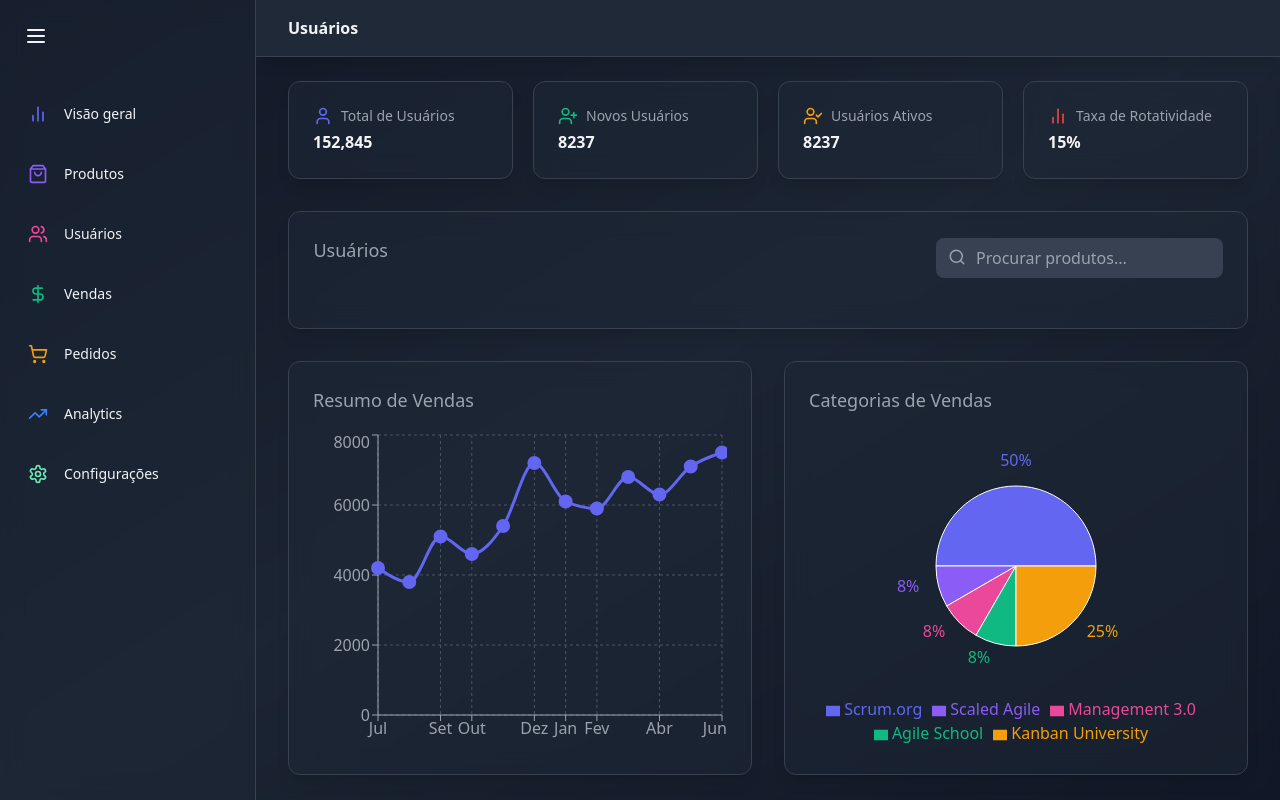
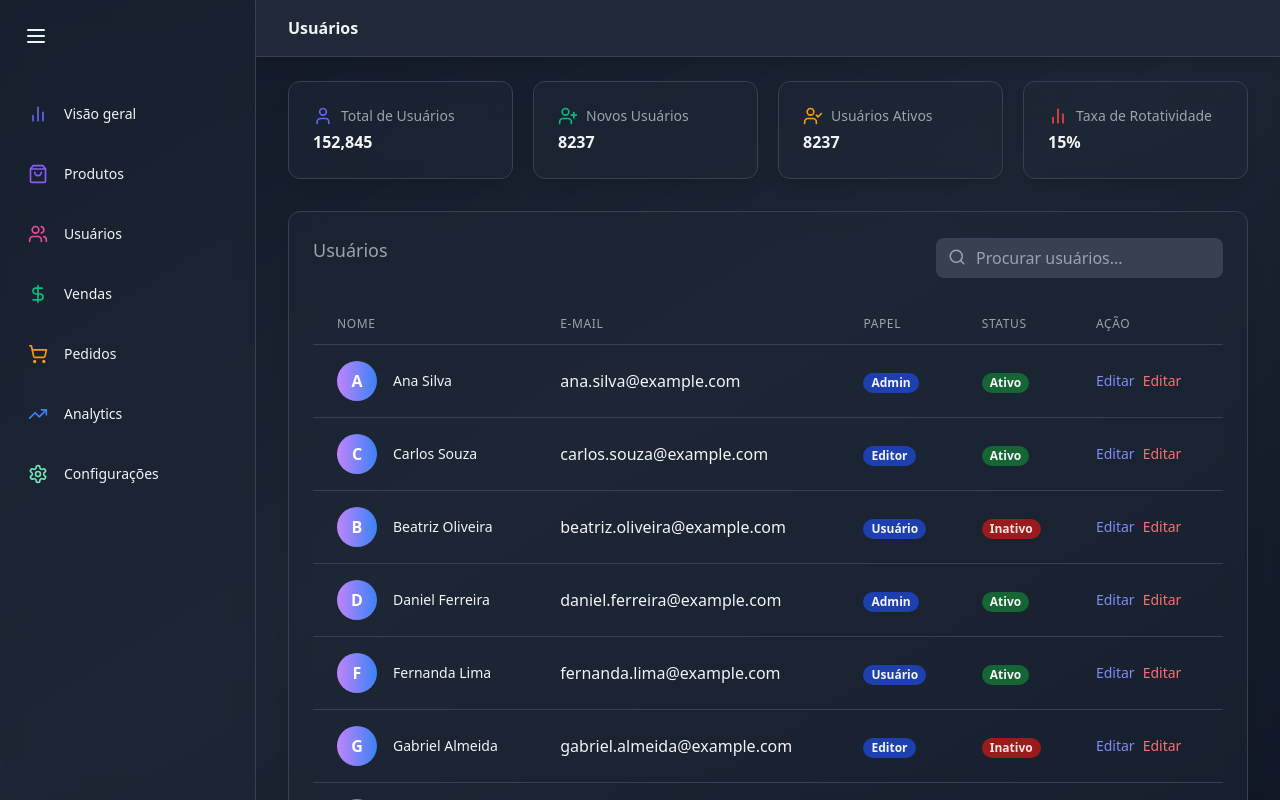
Before and after one commit to thaynathauany/Dashboard, a React (Vite) app: page /usuarios in a window 1280 px wide. Built offline with nearby package versions, Linux system fonts and the light colour scheme.

Commit message:
Página de usuários finalizada

```diff
--- /dev/null
+++ b/src/components/users/UserActivityHeatmap.jsx
@@ -0,0 +1,49 @@
+import { motion } from "framer-motion"
+import { Bar, BarChart, CartesianGrid, Legend, ResponsiveContainer, Tooltip, XAxis, YAxis } from "recharts";
+
+const userActivityData = [
+	{ name: "Seg", "0-4": 20, "4-8": 40, "8-12": 60, "12-16": 80, "16-20": 100, "20-24": 30 },
+	{ name: "Ter", "0-4": 30, "4-8": 50, "8-12": 70, "12-16": 90, "16-20": 110, "20-24": 40 },
+	{ name: "Qua", "0-4": 40, "4-8": 60, "8-12": 80, "12-16": 100, "16-20": 120, "20-24": 50 },
+	{ name: "Qui", "0-4": 50, "4-8": 70, "8-12": 90, "12-16": 110, "16-20": 130, "20-24": 60 },
+	{ name: "Sex", "0-4": 60, "4-8": 80, "8-12": 100, "12-16": 120, "16-20": 140, "20-24": 70 },
+	{ name: "Sab", "0-4": 70, "4-8": 90, "8-12": 110, "12-16": 130, "16-20": 150, "20-24": 80 },
+	{ name: "Dom", "0-4": 80, "4-8": 100, "8-12": 120, "12-16": 140, "16-20": 160, "20-24": 90 },
+];
+const UserActivityHeatmap = () => {
+  return (
+    <motion.div
+    className="bg-gray-800 bg-opacity-50 backdrop-blur-md shadow-lg rounded-lg p-6 border border-gray-700"
+    initial= {{ opacity: 0, y: 20 }}
+    animate={{ opacity: 1, y: 0 }}
+    transition={{ delay: 0.4 }}
+    >
+      <h2 className="text-lg font-medium mb-4 text-gray-400">Mapa de Calor de Atividade do Usuário</h2>
+      <div style={{width: "100%", height: 300}}>
+      <ResponsiveContainer>
+					<BarChart data={userActivityData}>
+						<CartesianGrid strokeDasharray='3 3' stroke='#374151' />
+						<XAxis dataKey='name' stroke='#9CA3AF' />
+						<YAxis stroke='#9CA3AF' />
+						<Tooltip
+							contentStyle={{
+								backgroundColor: "rgba(31, 41, 55, 0.8)",
+								borderColor: "#4B5563",
+							}}
+							itemStyle={{ color: "#E5E7EB" }}
+						/>
+						<Legend />
+						<Bar dataKey='0-4' stackId='a' fill='#6366F1' />
+						<Bar dataKey='4-8' stackId='a' fill='#8B5CF6' />
+						<Bar dataKey='8-12' stackId='a' fill='#EC4899' />
+						<Bar dataKey='12-16' stackId='a' fill='#10B981' />
+						<Bar dataKey='16-20' stackId='a' fill='#F59E0B' />
+						<Bar dataKey='20-24' stackId='a' fill='#3B82F6' />
+					</BarChart>
+				</ResponsiveContainer>
+      </div>
+    </motion.div>
+  )
+}
+
+export default UserActivityHeatmap
--- /dev/null
+++ b/src/components/users/UserDemograpicChart.jsx
@@ -0,0 +1,53 @@
+import { motion } from "framer-motion";
+import { PieChart, Pie, Cell, ResponsiveContainer, Tooltip, Legend } from "recharts";
+
+const COLORS = ["#8884d8", "#82ca9d", "#ffc658", "#ff8042", "#0088FE"];
+
+const userDemographicsData = [
+	{ name: "18-24", value: 20 },
+	{ name: "25-34", value: 30 },
+	{ name: "35-44", value: 25 },
+	{ name: "45-54", value: 15 },
+	{ name: "55+", value: 10 },
+];
+
+const UserDemographicsChart = () => {
+	return (
+		<motion.div
+			className='bg-gray-800 bg-opacity-50 backdrop-blur-md shadow-lg rounded-xl p-6 border border-gray-700 lg:col-span-2'
+			initial={{ opacity: 0, y: 20 }}
+			animate={{ opacity: 1, y: 0 }}
+			transition={{ delay: 0.5 }}
+		>
+			<h2 className='text-lg font-medium mb-4 text-gray-400'>User Demographics</h2>
+			<div style={{ width: "100%", height: 300 }}>
+				<ResponsiveContainer>
+					<PieChart>
+						<Pie
+							data={userDemographicsData}
+							cx='50%'
+							cy='50%'
+							outerRadius={100}
+							fill='#8884d8'
+							dataKey='value'
+							label={({ name, percent }) => `${name} ${(percent * 100).toFixed(0)}%`}
+						>
+							{userDemographicsData.map((entry, index) => (
+								<Cell key={`cell-${index}`} fill={COLORS[index % COLORS.length]} />
+							))}
+						</Pie>
+						<Tooltip
+							contentStyle={{
+								backgroundColor: "rgba(31, 41, 55, 0.8)",
+								borderColor: "#4B5563",
+							}}
+							itemStyle={{ color: "#E5E7EB" }}
+						/>
+						<Legend />
+					</PieChart>
+				</ResponsiveContainer>
+			</div>
+		</motion.div>
+	);
+};
+export default UserDemographicsChart;
--- a/src/components/users/UsersTable.jsx
+++ b/src/components/users/UsersTable.jsx
@@ -4,30 +4,29 @@ import { useState } from "react";
 
 
 const userData = [
-    { id: 1, nome: "Ana Silva", email: "ana.silva@example.com", role: "Admin", status: "Ativo" },
-    { id: 2, nome: "Carlos Souza", email: "carlos.souza@example.com", role: "Editor", status: "Ativo" },
-    { id: 3, nome: "Beatriz Oliveira", email: "beatriz.oliveira@example.com", role: "Usuário", status: "Inativo" },
-    { id: 4, nome: "Daniel Ferreira", email: "daniel.ferreira@example.com", role: "Admin", status: "Ativo" },
-    { id: 5, nome: "Fernanda Lima", email: "fernanda.lima@example.com", role: "Usuário", status: "Ativo" },
-    { id: 6, nome: "Gabriel Almeida", email: "gabriel.almeida@example.com", role: "Editor", status: "Inativo" },
-    { id: 7, nome: "Juliana Costa", email: "juliana.costa@example.com", role: "Admin", status: "Ativo" },
-    { id: 8, nome: "Rafael Santos", email: "rafael.santos@example.com", role: "Usuário", status: "Inativo" },
-    { id: 9, nome: "Patrícia Mendes", email: "patricia.mendes@example.com", role: "Editor", status: "Ativo" },
-    { id: 10, nome: "Lucas Pereira", email: "lucas.pereira@example.com", role: "Usuário", status: "Ativo" }
+    { id: 1, name: "Ana Silva", email: "ana.silva@example.com", role: "Admin", status: "Ativo" },
+    { id: 2, name: "Carlos Souza", email: "carlos.souza@example.com", role: "Editor", status: "Ativo" },
+    { id: 3, name: "Beatriz Oliveira", email: "beatriz.oliveira@example.com", role: "Usuário", status: "Inativo" },
+    { id: 4, name: "Daniel Ferreira", email: "daniel.ferreira@example.com", role: "Admin", status: "Ativo" },
+    { id: 5, name: "Fernanda Lima", email: "fernanda.lima@example.com", role: "Usuário", status: "Ativo" },
+    { id: 6, name: "Gabriel Almeida", email: "gabriel.almeida@example.com", role: "Editor", status: "Inativo" },
+    { id: 7, name: "Juliana Costa", email: "juliana.costa@example.com", role: "Admin", status: "Ativo" },
+    { id: 8, name: "Rafael Santos", email: "rafael.santos@example.com", role: "Usuário", status: "Inativo" },
+    { id: 9, name: "Patrícia Mendes", email: "patricia.mendes@example.com", role: "Editor", status: "Ativo" },
+    { id: 10, name: "Lucas Pereira", email: "lucas.pereira@example.com", role: "Usuário", status: "Ativo" }
   ];
 
 const UsersTable = () => {
-    const [searchTerm, setSearchTerm] = useState('');
-    const [filteredUsers, setFilteredUsers] = useState(userData)
+    const [searchTerm, setSearchTerm] = useState("");
+	const [filteredUsers, setFilteredUsers] = useState(userData);
 
 	const handleSearch = (e) => {
-
 		const term = e.target.value.toLowerCase();
 		setSearchTerm(term);
-
-        const filtered = userData.filter(product => product.name.toLowerCase().includes(term) || product.category.toLowerCase().includes(term));
+		const filtered = userData.filter(
+			(user) => user.name.toLowerCase().includes(term) || user.email.toLowerCase().includes(term)
+		);
 		setFilteredUsers(filtered);
-
 	};
 
     return (
@@ -44,13 +43,68 @@ const UsersTable = () => {
             <div className="relative">
                 <input
                 type="text"
-            placeholder="Procurar produtos..."
+                placeholder="Procurar usuários..."
                 className="bg-gray-700 text-white placeholder-gray-400 rounded-lg pl-10 pr-4 py-2 focus:outline-none focus:ring-1 focus:ring-blue-500"
-            onChange={searchTerm}
+                onChange={handleSearch}
                 value={searchTerm}
                 />
                 <Search className="absolute left-3 top-2.5 text-gray-400" size={18}/>
             </div>
+        </div>
+        <div className="overflow-x-auto">
+                <table className="min-w-full divide-y divide-gray-700">
+                    <thead>
+                        <tr>
+                            <th className="px-6 py-3 text-left text-xs font-medium text-gray-400 uppercase tracking-wider">Nome</th>
+                            <th className="px-6 py-3 text-left text-xs font-medium text-gray-400 uppercase tracking-wider">E-mail</th>
+                            <th className="px-6 py-3 text-left text-xs font-medium text-gray-400 uppercase tracking-wider">Papel</th>
+                            <th className="px-6 py-3 text-left text-xs font-medium text-gray-400 uppercase tracking-wider">Status</th>
+                            <th className="px-6 py-3 text-left text-xs font-medium text-gray-400 uppercase tracking-wider">Ação</th>
+                        </tr>
+                    </thead>
+
+                    <tbody className="divide-y divide-gray-700">
+                        {filteredUsers.map(user => (
+                            <motion.tr
+                                key={user.id}
+                                initial={{ opacity: 0 }}
+                                animate={{ opacity: 1 }}
+                                transition={{ duration: 0.3}}
+                            >
+                                <td className="px-6 py-4 whitespace-nowrap">
+                                    <div className="flex items-center">
+                                        <div className="flex-shrink-0 h-10 w-10">
+                                            <div className="h-10 w-10 rounded-full bg-gradient-to-r from-purple-400 to-blue-500 flex items-center justify-center text-white font-semibold">
+                                                {user.name.charAt(0)}
+                                            </div>
+                                        </div>
+                                        <div className="ml-4">
+                                            <div className="text-sm font-medium text-gray-100"> {user.name} </div>
+                                        </div>
+                                    </div>
+                                </td>
+                                <td className="px-6 py-4 whitespace-nowrap "> {user.email}</td>
+                                <td className="px-6 py-4 whitespace-nowrap">
+                                    <span className="px-2 inline-flex text-xs leading-5 font-semibold rounded-full bg-blue-800">
+                                        {user.role}
+                                    </span>
+                                </td>
+                                <td className="px-6 py-4 whitespace-nowrap">
+                                    <span className={`px-2 inline-flex text-xs leading-5 font-semibold rounded-full ${user.status === "Ativo"
+                                        ? "bg-green-800 text green-100"
+                                        : "bg-red-800 text-red-100"
+                                    }`}>
+                                        {user.status}
+                                    </span>
+                                </td>
+                                <td className="px-6 py-4 whitespace-nowrap text-sm text-gray-300">
+                                    <button className="text-indigo-400 hover:text-indigo-300 mr-2">Editar</button>
+                                    <button className="text-red-400 hover:text-red-300 mr-2">Editar</button>
+                                </td>
+                            </motion.tr>
+                        ))}
+                    </tbody>
+                </table>
             </div>
         </motion.div>
     )
--- a/src/pages/UsersPage.jsx
+++ b/src/pages/UsersPage.jsx
@@ -1,11 +1,12 @@
 import { BarChart2, UserCheck, UserIcon, UserPlus } from "lucide-react"
 import { motion } from "framer-motion"
+import { StateCard } from "../components/common/StateCard"
 import Header from "../components/common/Header"
-import { StateCard } from "../components/common/StateCard"
-import SalesOverviewChart from "../components/overview/SalesOverviewChart"
-import CategoryDistributionChart from "../components/overview/CategoryDistributionChart"
-import SalesChannelChart from "../components/overview/SalesChannelChart"
 import UsersTable from "../components/users/UsersTable"
+
+import UserActivityHeatmap from "../components/users/UserActivityHeatmap"
+import UserDemograpicChart from "../components/users/UserDemograpicChart"
+import UserGrowthChart from "../components/users/USerGrowthChart"
 
 const userStats = {
     totalUsers: 152845,
@@ -42,11 +43,11 @@ const UsersPage = () => {
 
         <UsersTable />
 
-      {/* CHARTS */}
+      {/* USER CHARTS */}
       <div className="grid grid-cols-1 lg:grid-cols-2 gap-8">
-        <SalesOverviewChart />
-        <CategoryDistributionChart />
-        <SalesChannelChart />
+        <UserGrowthChart />
+        <UserActivityHeatmap />
+        <UserDemograpicChart />
       </div>
       </main>
     </div>
```
Also changed, not shown: src/components/users/UserGrowthChart.jsx (added, +49 -0 lines). Lines whose indentation alone changed are shown as unchanged.
